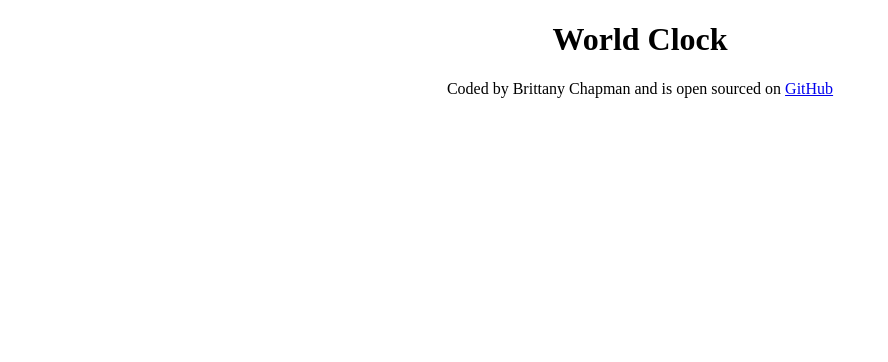
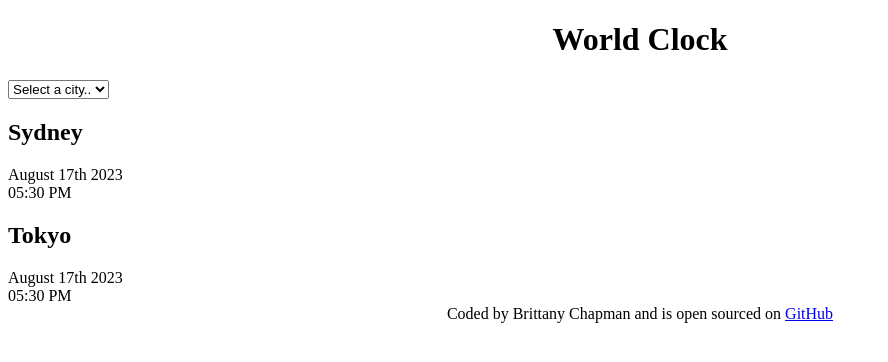
Before and after one commit to Chappy201656/World-Clock, a plain HTML site: page index.html in a window 1280 px wide. Shown: the whole page, without its empty margins (0-888 px from the left). Drawn offline with Linux system fonts and the light colour scheme.

Commit message:
Added Basic html

```diff
--- a/index.html
+++ b/index.html
@@ -7,8 +7,29 @@
     <title>World Clock</title>
   </head>
   <body>
-    <h1>World Clock</h1>
+    <div class="container">
+      <h1>World Clock</h1>
 
+      <select>
+        <option value="">Select a city..</option>
+        <option value="">New York</option>
+        <option value="">London</option>
+        <option value="">San Diego</option>
+      </select>
+
+      <div>
+        <div class="city">
+          <h2>Sydney</h2>
+          <div class="date">August 17th 2023</div>
+          <div class="time">05:30 PM</div>
+        </div>
+        <div class="city">
+          <h2>Tokyo</h2>
+          <div class="date">August 17th 2023</div>
+          <div class="time">05:30 PM</div>
+        </div>
+      </div>
+    </div>
     <footer>
       Coded by Brittany Chapman and is open sourced on
       <a href="https://github.com/Chappy201656/World-Clock" target="_blank"
```
